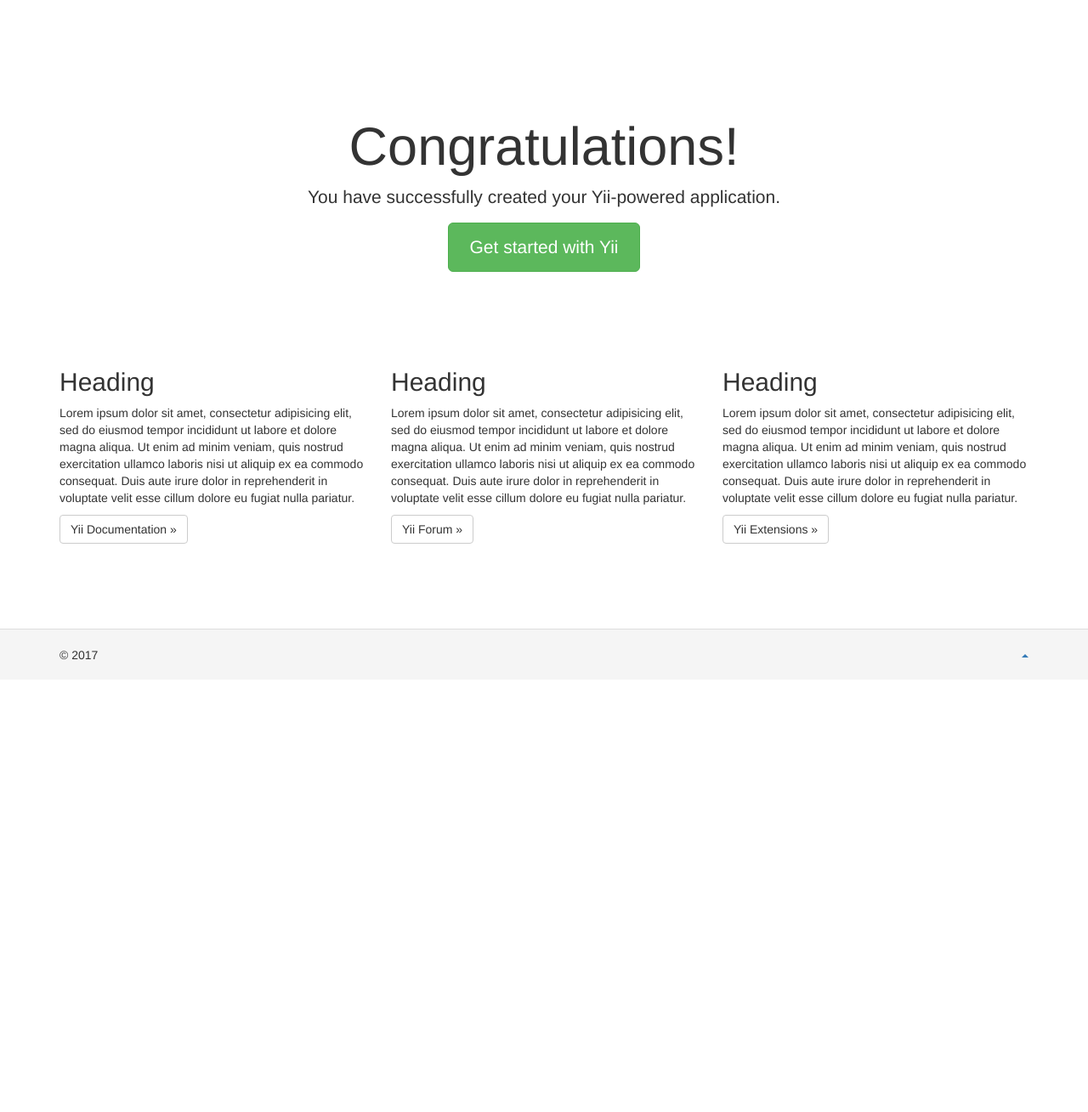
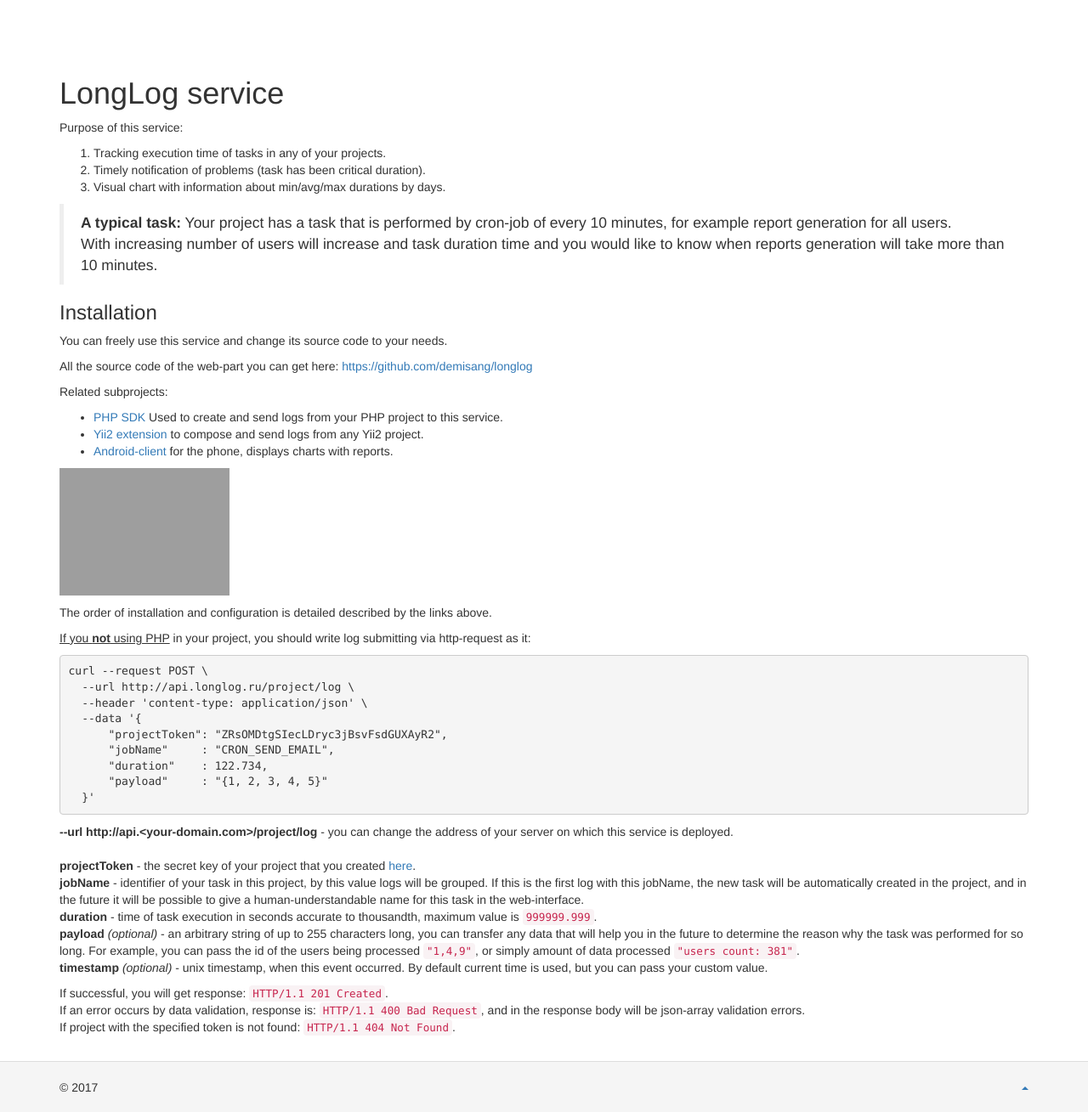
Before and after one commit to timbreitscheit54/longlog, a PHP site: template frontend/views/site/index.php in a window 1280 px wide. Shown: the whole page at 85% size. Before the commit the page ends 777 px from the top, so only its background shows below. Run offline with PHP 8.4, Linux system fonts and the light colour scheme; the template is opened without the code that fills it, so the values that code supplies are empty; some libraries are stand-ins or nearby versions; grey boxes are pictures that could not be loaded.

Commit message:
About service page

```diff
--- a/common/messages/ru/app.php
+++ b/common/messages/ru/app.php
@@ -69,7 +69,7 @@ return [
     'LOGIN_SUBMIT_BTN' => 'Вход',
     'LOGIN_TITLE' => 'Авторизация',
     'LOGIN_USERNAME' => 'E-mail',
-    'MENU_ABOUT' => 'О нас',
+    'MENU_ABOUT' => 'О сервисе',
     'MENU_DASHBOARD' => 'Личный кабинет',
     'MENU_LOGIN' => 'Вход',
     'MENU_LOGOUT_{name}' => 'Выйти ({name})',
--- a/frontend/config/main.php
+++ b/frontend/config/main.php
@@ -53,6 +53,7 @@ return [
             'enablePrettyUrl' => true,
             'showScriptName' => false,
             'rules' => [
+                '' => 'site/index',
                 'privacy-policy' => 'site/privacy-policy',
                 '<controller:[\w-]+>/<action:[\w-]+>/<id:\d+>' => '<controller>/<action>',
             ],
--- a/frontend/views/layouts/main.php
+++ b/frontend/views/layouts/main.php
@@ -57,7 +57,7 @@ $faviconsDir = $baseUrl . '/images/favicon';
     ]);
     $menuItems = [
         ['label' => Yii::t('app', 'MENU_PROJECTS'), 'url' => Yii::$app->homeUrl],
-        ['label' => Yii::t('app', 'MENU_ABOUT'), 'url' => ['/site/about']],
+        ['label' => Yii::t('app', 'MENU_ABOUT'), 'url' => ['/site/index']],
     ];
     if (Yii::$app->user->isGuest) {
         $menuItems[] = ['label' => Yii::t('app', 'MENU_SIGNUP'), 'url' => ['/site/signup']];
--- a/frontend/views/site/index.php
+++ b/frontend/views/site/index.php
@@ -2,62 +2,105 @@
 
 /* @var $this yii\web\View */
 
-$this->title = 'My Yii Application';
+use yii\helpers\Html;
+
+$this->title = 'About project';
 ?>
-<div class="site-index">
+<div id="documentation">
+    <h1>LongLog service</h1>
+    <p>
+        Purpose of this service:
+    </p>
+    <ol>
+        <li>Tracking execution time of tasks in any of your projects.</li>
+        <li>Timely notification of problems (task has been critical duration).</li>
+        <li>Visual chart with information about min/avg/max durations by days.</li>
+    </ol>
+    <blockquote>
+        <strong>A typical task:</strong> Your project has a task that is performed by cron-job of every 10 minutes,
+        for example report generation for all users.<br/>
+        With increasing number of users will increase and task duration time and you would like to know when
+        reports generation will take more than 10 minutes.
+    </blockquote>
 
-    <div class="jumbotron">
-        <h1>Congratulations!</h1>
+    <h3>Installation</h3>
+    <p>
+        You can freely use this service and change its source code to your needs.
+    </p>
+    <p>
+        All the source code of the web-part you can get here:
+        <a href="https://github.com/demisang/longlog" target="_blank">https://github.com/demisang/longlog</a>
+    </p>
+    <p>
+        Related subprojects:
+    </p>
+    <ul>
+        <li>
+            <a href="https://github.com/demisang/longlog-php-sdk" target="_blank">PHP SDK</a>
+            Used to create and send logs from your PHP project to this service.
+        </li>
+        <li>
+            <a href="https://github.com/demisang/yii2-longlog" target="_blank">Yii2 extension</a>
+            to compose and send logs from any Yii2 project.
+        </li>
+        <li>
+            <a href="https://github.com/demisang/longlog-android" target="_blank">Android-client</a>
+            for the phone, displays charts with reports.
+        </li>
+    </ul>
+    <p>
+        <a href="https://play.google.com/store/apps/details?id=ru.longlog" target="_blank">
+            <img style="width: 200px" alt="Get it on Google Play"
+                 src="https://play.google.com/intl/en_us/badges/images/generic/en_badge_web_generic.png"/>
+        </a>
+    </p>
 
-        <p class="lead">You have successfully created your Yii-powered application.</p>
+    <p>
+        The order of installation and configuration is detailed described by the links above.
+    </p>
 
-        <p><a class="btn btn-lg btn-success" href="http://www.yiiframework.com">Get started with Yii</a></p>
-    </div>
+    <p>
+        <u>If you <strong>not</strong> using PHP</u> in your project, you should write log submitting via http-request
+        as it:
+    </p>
 
-    <div class="body-content">
+    <pre>curl --request POST \
+  --url http://api.longlog.ru/project/log \
+  --header 'content-type: application/json' \
+  --data '{
+      "projectToken": "ZRsOMDtgSIecLDryc3jBsvFsdGUXAyR2",
+      "jobName"     : "CRON_SEND_EMAIL",
+      "duration"    : 122.734,
+      "payload"     : "{1, 2, 3, 4, 5}"
+  }'</pre>
 
-        <div class="row">
-            <div class="col-lg-4">
-                <h2>Heading</h2>
+    <p>
+        <strong>--url http://api.&lt;your-domain.com&gt;/project/log</strong> - you can change the address
+        of your server on which this service is deployed.<br/>
+        <br/>
+        <strong>projectToken</strong> - the secret key of your project that you created
+        <?= Html::a('here', ['/project/index']) ?>.
+        <br/>
+        <strong>jobName</strong> - identifier of your task in this project, by this value logs will be grouped.
+        If this is the first log with this jobName, the new task will be automatically created in the project,
+        and in the future it will be possible to give a human-understandable name for this task in the web-interface.
+        <br/>
+        <strong>duration</strong> - time of task execution in seconds accurate to thousandth, maximum value is
+        <code>999999.999</code>.
+        <br/>
+        <strong>payload</strong> <em>(optional)</em> - an arbitrary string of up to 255 characters long, you can
+        transfer any data that will help you in the future to determine the reason why the task was performed
+        for so long. For example, you can pass the id of the users being processed <code>"1,4,9"</code>,
+        or simply amount of data processed <code>"users count: 381"</code>.
+        <br/>
+        <strong>timestamp</strong> <em>(optional)</em> - unix timestamp, when this event occurred. By default
+        current time is used, but you can pass your custom value.
+    </p>
 
-                <p>Lorem ipsum dolor sit amet, consectetur adipisicing elit, sed do eiusmod tempor incididunt ut labore
-                    et
-                    dolore magna aliqua. Ut enim ad minim veniam, quis nostrud exercitation ullamco laboris nisi ut
-                    aliquip
-                    ex ea commodo consequat. Duis aute irure dolor in reprehenderit in voluptate velit esse cillum
-                    dolore eu
-                    fugiat nulla pariatur.</p>
-
-                <p><a class="btn btn-default" href="http://www.yiiframework.com/doc/">Yii Documentation &raquo;</a></p>
-            </div>
-            <div class="col-lg-4">
-                <h2>Heading</h2>
-
-                <p>Lorem ipsum dolor sit amet, consectetur adipisicing elit, sed do eiusmod tempor incididunt ut labore
-                    et
-                    dolore magna aliqua. Ut enim ad minim veniam, quis nostrud exercitation ullamco laboris nisi ut
-                    aliquip
-                    ex ea commodo consequat. Duis aute irure dolor in reprehenderit in voluptate velit esse cillum
-                    dolore eu
-                    fugiat nulla pariatur.</p>
-
-                <p><a class="btn btn-default" href="http://www.yiiframework.com/forum/">Yii Forum &raquo;</a></p>
-            </div>
-            <div class="col-lg-4">
-                <h2>Heading</h2>
-
-                <p>Lorem ipsum dolor sit amet, consectetur adipisicing elit, sed do eiusmod tempor incididunt ut labore
-                    et
-                    dolore magna aliqua. Ut enim ad minim veniam, quis nostrud exercitation ullamco laboris nisi ut
-                    aliquip
-                    ex ea commodo consequat. Duis aute irure dolor in reprehenderit in voluptate velit esse cillum
-                    dolore eu
-                    fugiat nulla pariatur.</p>
-
-                <p><a class="btn btn-default" href="http://www.yiiframework.com/extensions/">Yii Extensions &raquo;</a>
-                </p>
-            </div>
-        </div>
-
-    </div>
+    <p>
+        If successful, you will get response: <code>HTTP/1.1 201 Created</code>.<br/>
+        If an error occurs by data validation, response is: <code>HTTP/1.1 400 Bad Request</code>,
+        and in the response body will be json-array validation errors.<br/>
+        If project with the specified token is not found: <code>HTTP/1.1 404 Not Found</code>.
+    </p>
 </div>
```
Also changed, not shown: frontend/controllers/SiteController.php (+1 -11 lines), frontend/views/site/about.php (deleted, +0 -16 lines), frontend/views/site/contact.php (deleted, +0 -46 lines), frontend/views/site/ru/index.php (added, +109 -0 lines), README.md.
